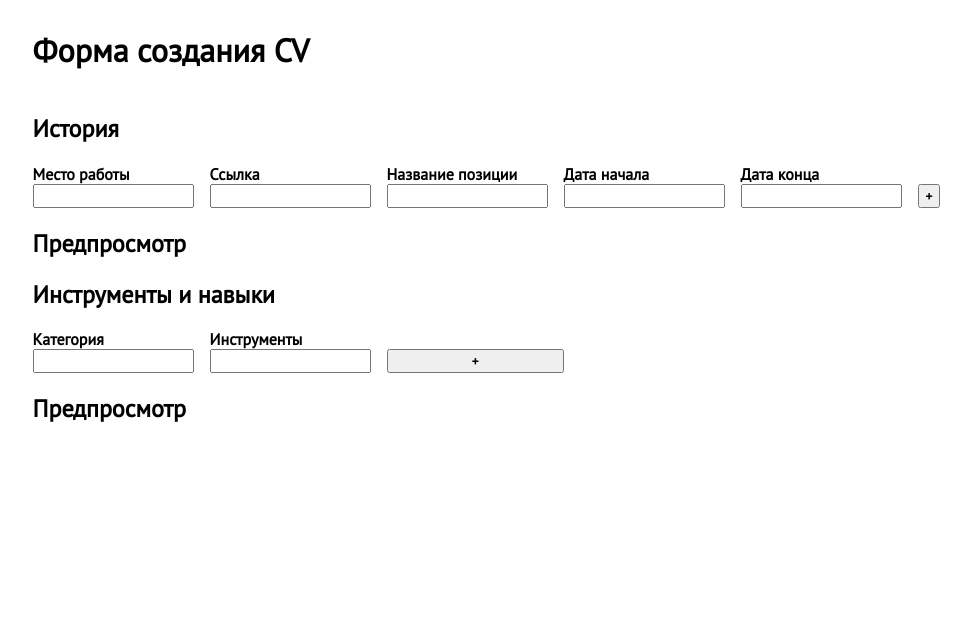
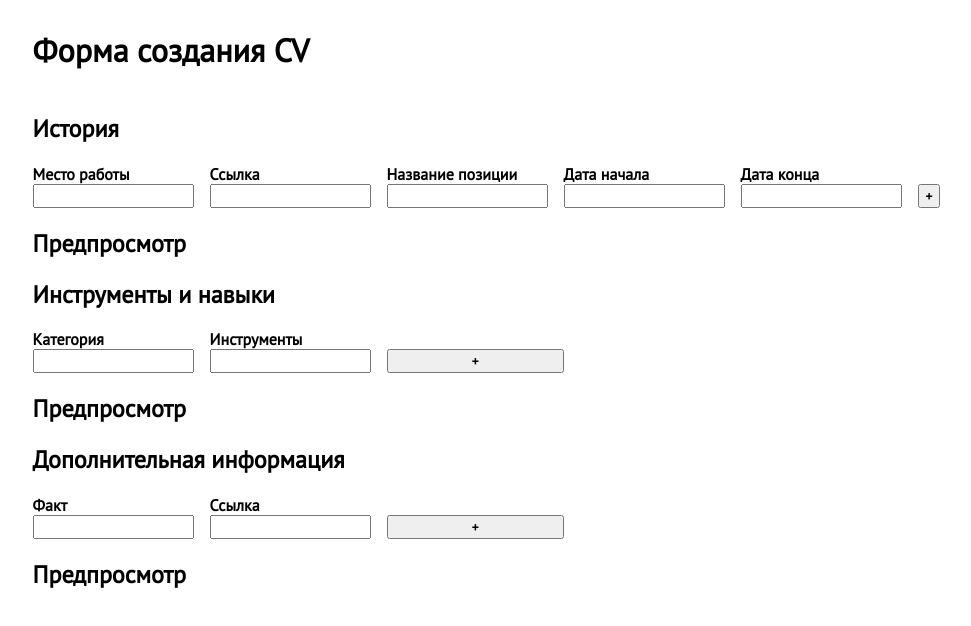
Before and after one commit to recallyourname/aldo-cv-builder, a React (Create React App) app: page / in a window 1280 px wide. Shown: the top 626 px of the page, without its empty margins (165-1136 px from the left). Built offline with nearby package versions, Linux system fonts and the light colour scheme.

Commit message:
other things to know

```diff
--- a/src/pages/Form.jsx
+++ b/src/pages/Form.jsx
@@ -22,6 +22,38 @@ export default function Form() {
       },
     ],
   ]);
+
+  const [things, setThings] = useState([
+    [
+      {
+        thing: "",
+        thingUrl: "",
+      },
+    ],
+  ]);
+
+  const handleThingsChange = (e, index) => {
+    const { name, value } = e.target;
+    const list = [...things];
+    list[index][name] = value;
+    setThings(list);
+  };
+
+  const handleThingsRemove = (index) => {
+    const list = [...things];
+    list.splice(index, 1);
+    setThings(list);
+  };
+
+  const handleThingsAdd = () => {
+    setThings([
+      ...things,
+      {
+        category: "",
+        elements: "",
+      },
+    ]);
+  };
 
   const handleToolsChange = (e, index) => {
     const { name, value } = e.target;
@@ -73,8 +105,7 @@ export default function Form() {
   };
 
   console.log(employmentHistoryList);
-	console.log(toolsAndSkills);
-
+  console.log(toolsAndSkills);
 
   return (
     <div className="container">
@@ -192,7 +223,7 @@ export default function Form() {
         </div>
 
         {/* Technical Expertize */}
-				<div className="employment-form">
+        <div className="employment-form">
           <h2>Инструменты и навыки</h2>
           <div className="employment-form-field">
             {toolsAndSkills.map((tools, index) => (
@@ -260,8 +291,81 @@ export default function Form() {
           </div>
         </div>
 
-				{/* other things to know */}
-
+        {/* other things to know */}
+        <div className="employment-form">
+          <h2>Дополнительная информация</h2>
+          <div className="employment-form-field">
+            {things.map((tools, index) => (
+              <div key={index} className="input-group-container">
+                <div className="employment-input-group" key={index}>
+                  <label htmlFor="thing" className="input-label">
+                    {index === 0 && "Факт"}
+                    <input
+                      type="text"
+                      name="thing"
+                      id="thing"
+                      value={things.thing}
+                      onChange={(e) => handleThingsChange(e, index)}
+                      required
+                    />
+                  </label>
+                  <label htmlFor="thingUrl" className="input-label">
+                    {index === 0 && "Ссылка"}
+                    <input
+                      type="text"
+                      name="thingUrl"
+                      id="thingUrl"
+                      value={things.thing}
+                      onChange={(e) => handleThingsChange(e, index)}
+                      required
+                    />
+                  </label>
+                </div>
+                <div className="second-division">
+                  {toolsAndSkills.length !== 1 && (
+                    <button
+                      type="button"
+                      onClick={() => handleThingsRemove(index)}
+                      className="remove-btn"
+                    >
+                      <span>🗑</span>
+                    </button>
+                  )}
+                </div>
+                {toolsAndSkills.length - 1 === index &&
+                  toolsAndSkills.length < 10 && (
+                    <button
+                      type="button"
+                      onClick={handleThingsAdd}
+                      className="add-btn"
+                    >
+                      <span>+</span>
+                    </button>
+                  )}
+              </div>
+            ))}
+          </div>
+          <div className="output">
+            <h2>Предпросмотр</h2>
+            {things &&
+              things.map((thing, index) => (
+                <ul key={index}>
+                  {thing.thing && (
+                    <li>
+                      {thing.thing}{" "}
+                      <a
+                        href={thing.thingUrl}
+                        target="_blank"
+                        rel="noopener noreferrer"
+                      >
+                        Learn more...
+                      </a>
+                    </li>
+                  )}
+                </ul>
+              ))}
+          </div>
+        </div>
       </form>
     </div>
   );
```
